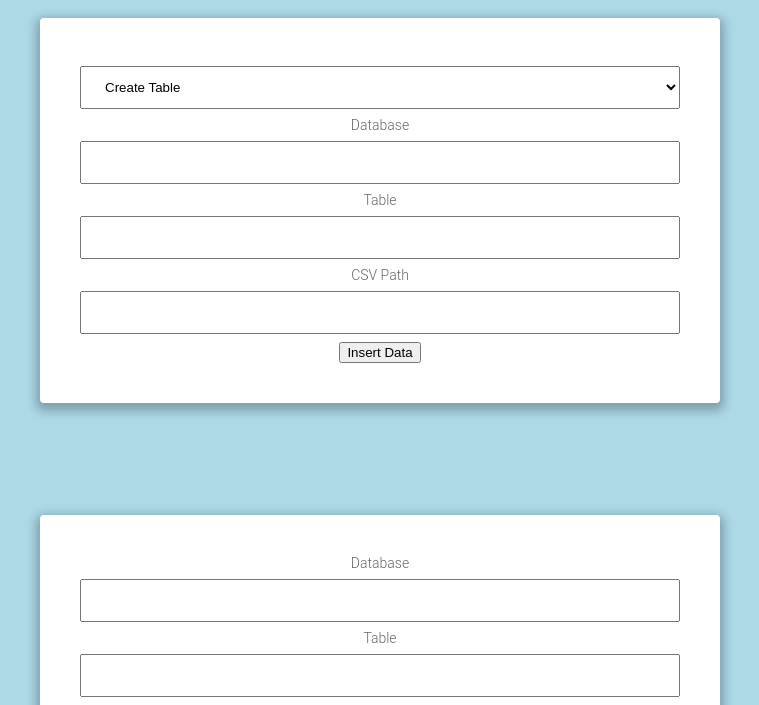
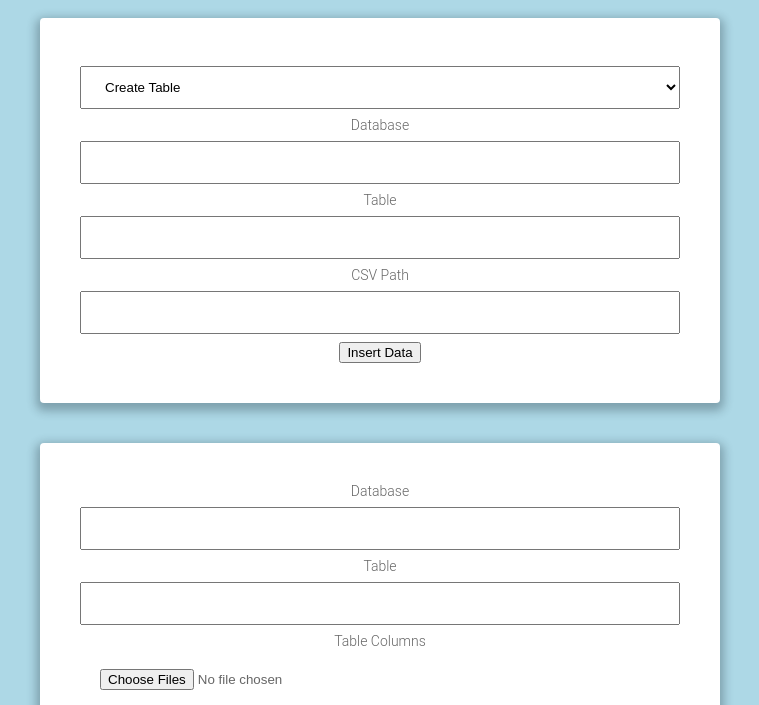
Before and after one commit to TreeGardenDev/dbwebconnect, a plain HTML site: page src/page.html in a window 1280 px wide. Shown: the part 74-779 px from the top of the page, without its empty margins (260-1019 px from the left). Drawn offline with Linux system fonts and the light colour scheme.

Commit message:
Create Table Form

```diff
--- a/src/page.html
+++ b/src/page.html
@@ -88,11 +88,18 @@ select{
 		<input type="text" name="csvpath" />
 		<button type="submit">Insert Data</button>
 </form>
+<form action="/createtable" method="post">
+		<label for="database">Database</label>
+		<input type="text" name="database" />
+		<label for="table">Table</label>
+		<input type="text" name="table" />
+		<label for="file">Table Columns</label>
+        <input type="file" label="File" multiple name="file"/>
+		<button type="submit">Create Table</button>
+</form>
 <!--create space between two forms-->
-<br>
 <!-- Add link to upload csv file-->
 <!--<div>-->
-<br>
 <form action="/query" method="post">
 		<label for="database">Database</label>
 		<input type="text" name="database" />
@@ -109,6 +116,5 @@ select{
 		<input type="text" name="table" />
 		<button type="submit">Conduct Inspection</button>
 </form>
-<br>
 <a href="/upload">CSV File Bulk Upload</a>
 </body>
```
